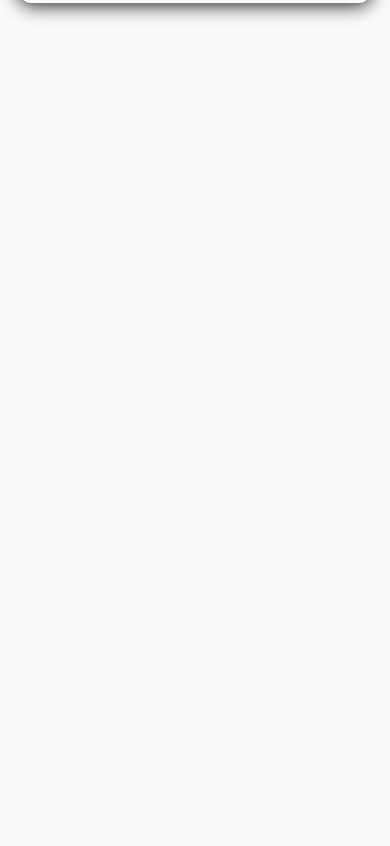
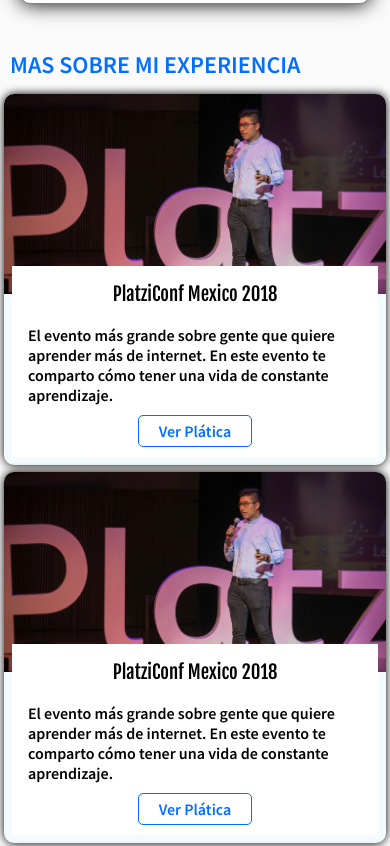
Before and after one commit to Yeisonryhn/DesarrolloWebOnlinePlatzi, a plain HTML site: page index.html in a window 390 px wide. Shown: the part 1208-2054 px from the top of the page. Before the commit the page ends 1247 px from the top, so only its background shows below. Drawn offline with Linux system fonts and the light colour scheme.

Commit message:
Responsive de Experiencia

```diff
--- a/css/estilo.css
+++ b/css/estilo.css
@@ -170,8 +170,8 @@
 
 .event {
 	/*border: 1px solid red;*/
-	margin: 10px;
-	width: 480px;
+	margin: 1%;
+	width: 48%;
 	border-radius: 10px;
 	overflow: hidden;
 	flex-shrink: 0;
@@ -385,6 +385,14 @@
 	.project-course,.project-date,.project-url{
 		margin:  .3em 0;
 	}
+
+	.event{
+		width: auto;
+		flex-shrink: initial;
+	}
+	.event img{
+		width: 100%;
+	}
 }
 
 @media screen and (max-width: 480px){/*TELFONOS GRANDES*/
@@ -394,6 +402,12 @@
 	.project-details{
 		width: auto;
 		font-size: 12px;
+	}
+
+	.event-detail{
+		/*1em en este caso vale 16px, porque no se le ha puesto tamaño de fuente, y por defecto es 16px*/
+		margin:-2em .5em .5em;
+		padding: 1em;
 	}
 }
 
--- a/index.html
+++ b/index.html
@@ -11,22 +11,7 @@
 			y escalado 1 que significa 100%-->
 	</head>
 	<body>
-		<!--EXPLICACION DEL DISPLAY FLEXBOX, TIENE UNA PARTE AQUI Y OTRA EN CSS -->
-		<!-- <div class="flexbox">
-			<div class="box"></div>
-			<div class="box"></div>
-			<div class="box"></div>
-			<div class="box"></div>
-			<div class="box"></div>
-			<div class="box"></div>
-			<div class="box"></div>
-			<div class="box"></div>
-			<div class="box"></div>
-			<div class="box"></div>
-			<div class="box"></div>
-			<div class="box"></div>
-		</div>-->
-		<!-- FIN DE EXPLICACION DEL DISPLAY FLEXBOX-->
+
 		<header class="header"><!--Estilos en linea -->
 			<div class=wrapper>
 
@@ -91,7 +76,7 @@
 			</div>
 		</section>
 
-		<!-- <div  class=wrapper>
+		 <div  class=wrapper>
 			<h2 class="event-list-title">Mas sobre mi experiencia</h2>
 		</div>
 
@@ -156,7 +141,7 @@
 			</div>
 
 
-		</section> -->
+		</section>
 		<!-- <section id="trabajemos" class="contact">
 			<div  class=wrapper>
 				<form class="form-email" action="" method="" accept-charset="utf-8">
```
